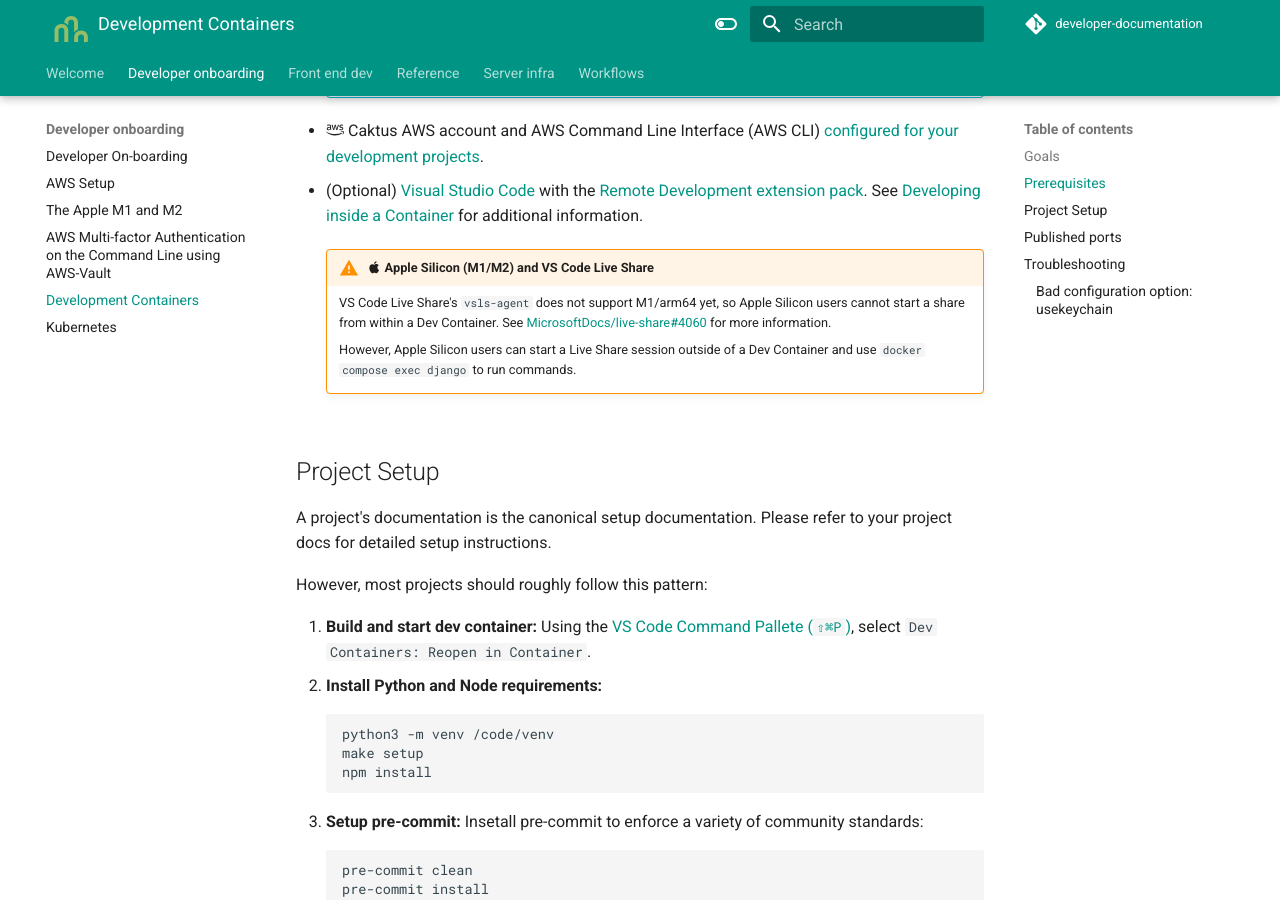
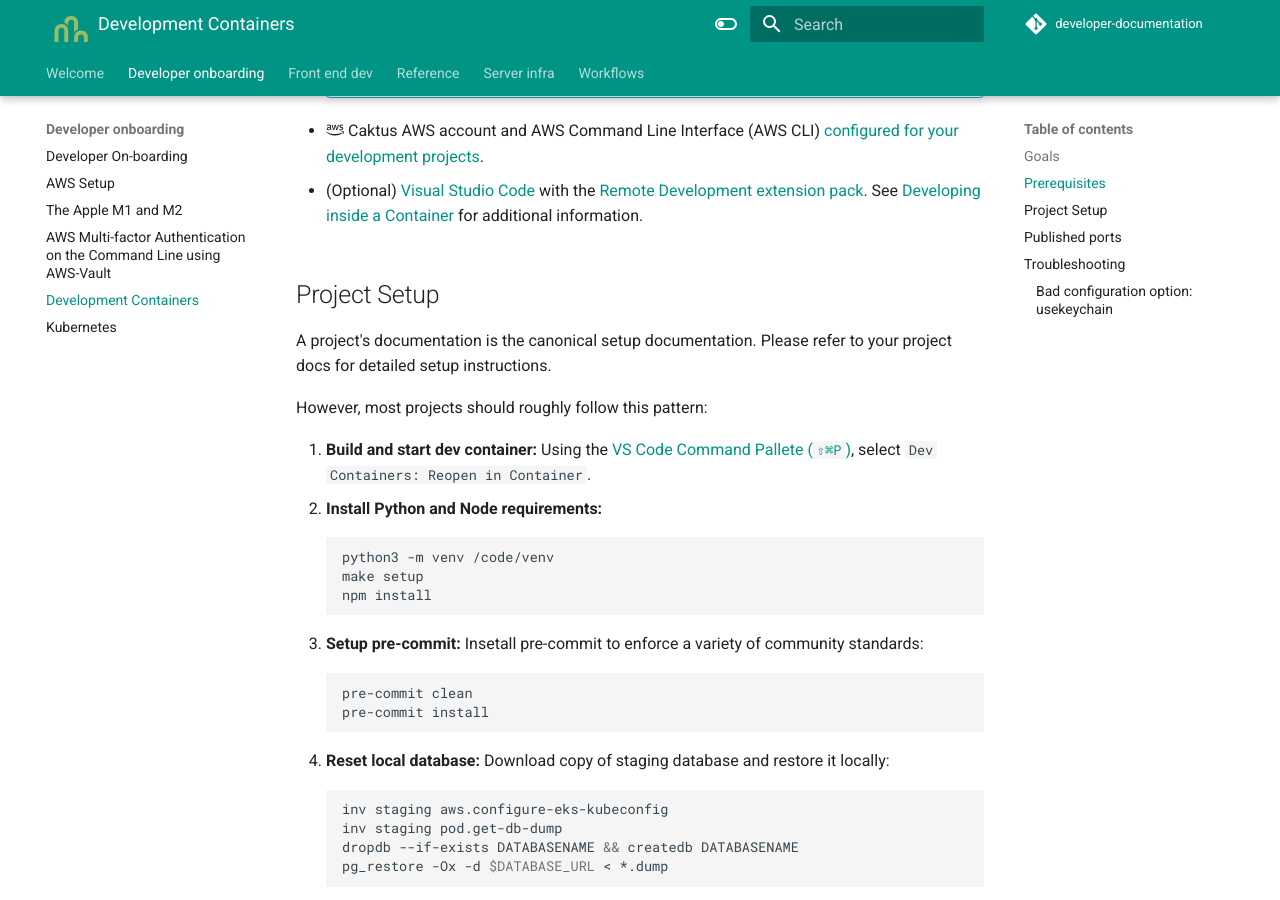
Before and after one commit to caktus/guidebook, an MkDocs documentation site: the page built from docs/developer-onboarding/dev-containers.md, in a window 1280 px wide and 900 px high, scrolled down 1030 px. Built offline with MkDocs 1.6.1 and Material for MkDocs 9.7.7, drawn with Linux system fonts in a browser that asks for light colours; comment, search, counter and statistics services are not loaded.

Commit message:
remove warning about Live Share and M1s

```diff
--- a/docs/developer-onboarding/dev-containers.md
+++ b/docs/developer-onboarding/dev-containers.md
@@ -36,12 +36,6 @@
 * :fontawesome-brands-aws: Caktus AWS account and AWS Command Line Interface (AWS CLI) [configured for your development projects](AWS.md).
 
 * (Optional) [Visual Studio Code](https://code.visualstudio.com/) with the [Remote Development extension pack](https://aka.ms/vscode-remote/download/extension). See [Developing inside a Container](https://code.visualstudio.com/docs/remote/containers) for additional information.
-
-    !!! warning ":material-apple: Apple Silicon (M1/M2) and VS Code Live Share"
-
-        VS Code Live Share's `vsls-agent` does not support M1/arm64 yet, so Apple Silicon users cannot start a share from within a Dev Container. See [MicrosoftDocs/live-share#4060](https://github.com/MicrosoftDocs/live-share/issues/4060) for more information.
-
-        However, Apple Silicon users can start a Live Share session outside of a Dev Container and use `docker compose exec django` to run commands.
 
 ## Project Setup
 
```
